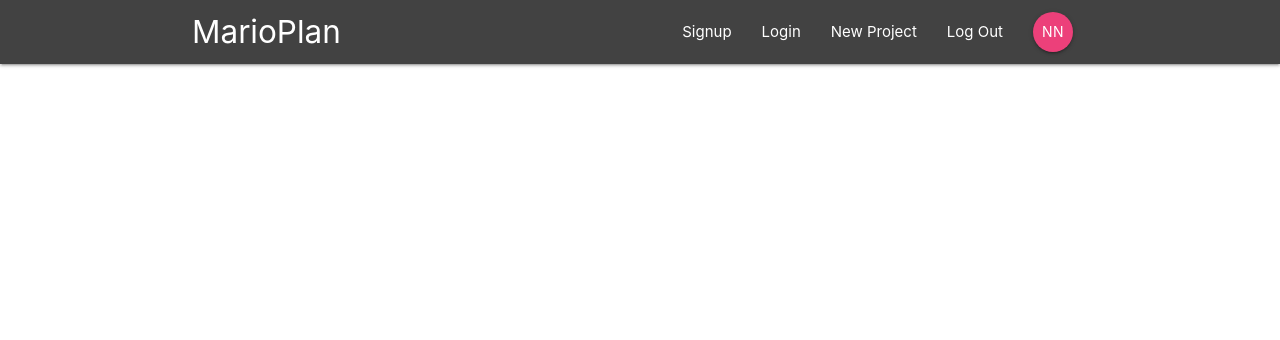
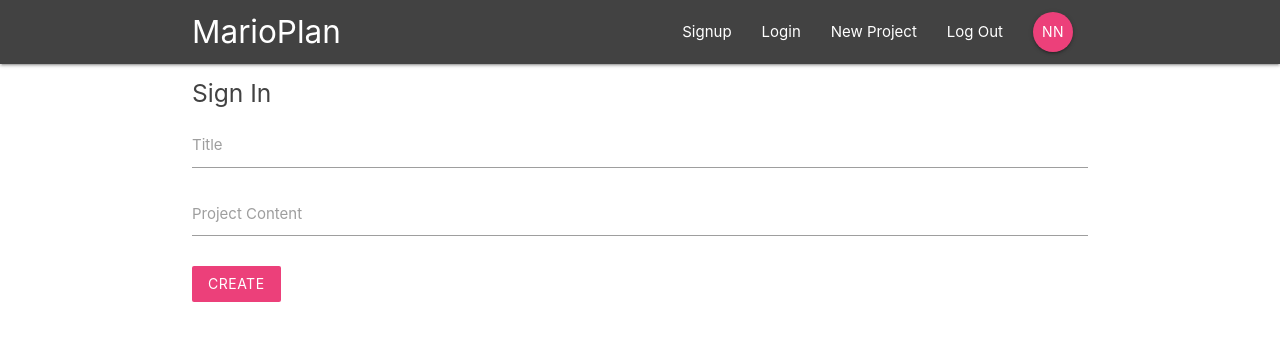
Before and after one commit to davidcoelho03/React-Redux-Firebase-App-Tutorial, a React (Create React App) app in the folder marioplan/: page /create in a window 1280 px wide. Shown: the top 340 px of the page. Built offline with nearby package versions, Linux system fonts and the light colour scheme.

Commit message:
lesson no 9 - Create Project Form - All components created - Created CreateProject component

```diff
--- a/marioplan/src/App.js
+++ b/marioplan/src/App.js
@@ -5,6 +5,7 @@
 import ProjectDetails from './components/projects/ProjectDetails'
 import SignIn from './components/auth/SignIn'
 import SignUp from './components/auth/SignUp'
+import CreateProject from './components/projects/CreateProject'
 
 class App extends Component {
   render() {
@@ -17,6 +18,7 @@
                 <Route path='/project/:id' component={ProjectDetails}/>
                 <Route path='/signin' component={SignIn}/>
                 <Route path='/signup' component={SignUp}/>
+                <Route path='/create' component={CreateProject}/>
             </Switch>
           </div>
         </BrowserRouter>
--- a/marioplan/src/components/projects/CreateProject.js
+++ b/marioplan/src/components/projects/CreateProject.js
@@ -0,0 +1,39 @@
+import React, {Component} from 'react';
+
+class CreateProject extends Component {
+    state = {
+        title: '',
+        content: ''
+    }
+    handleChange = (e) => {
+        this.setState({
+            [e.target.id]: e.target.value
+        })
+    }
+    handleSubmit = (e) => {
+        e.preventDefault();
+        console.log(this.state);
+    }
+    render() {
+        return (
+            <div className="container">
+                <form onSubmit={this.handleSubmit} className="white">
+                    <h5 className="grey-text text-darken-3">Sign In</h5>
+                    <div className="input-field">
+                        <label htmlFor="title">Title</label>
+                        <input type="text" id="title" onChange={this.handleChange} />
+                    </div>
+                    <div className="input-field">
+                        <label htmlFor="content">Project Content</label>
+                        <textarea id="content" className="materialize-textarea" onChange={this.handleChange}></textarea>
+                    </div>
+                    <div className="input-field">
+                        <button className="btn pink lighten-1 z-depth-0">Create</button>
+                    </div>
+                </form>
+            </div>
+        );
+    }
+}
+
+export default CreateProject;
```
